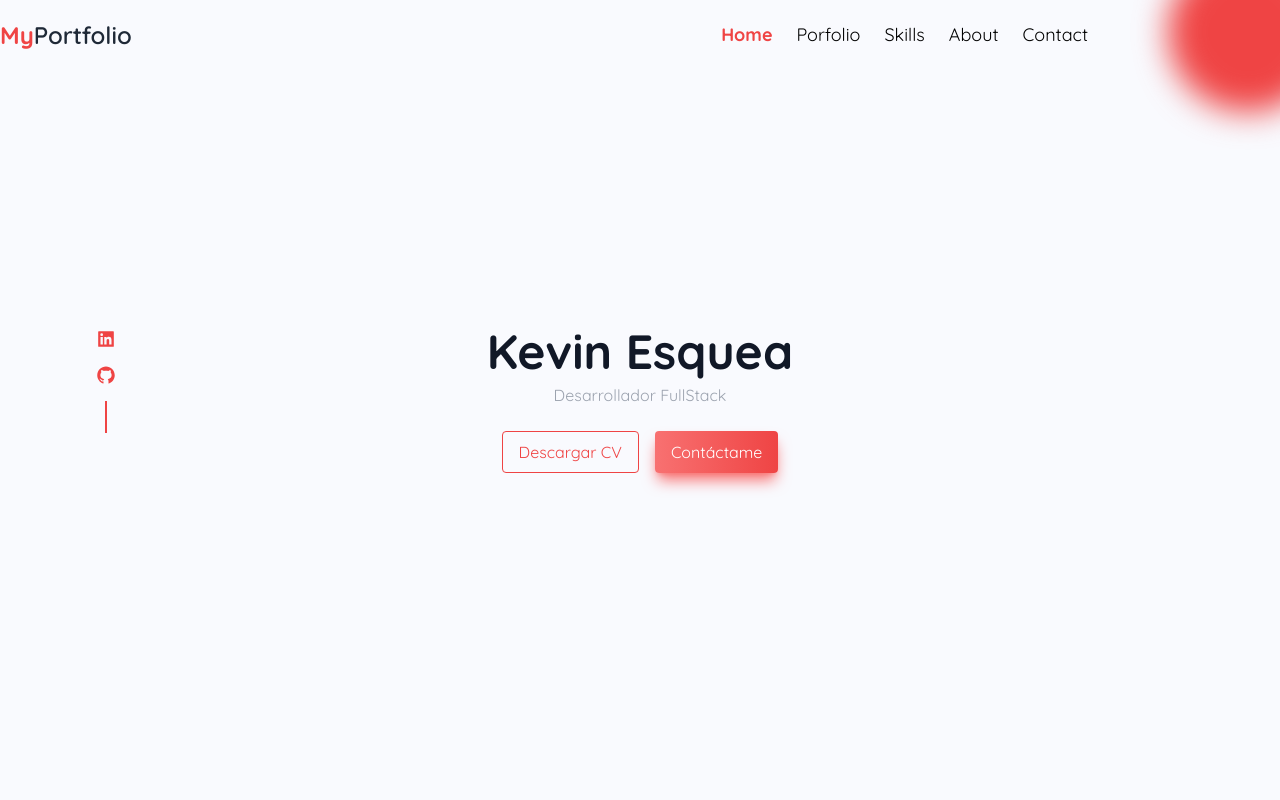
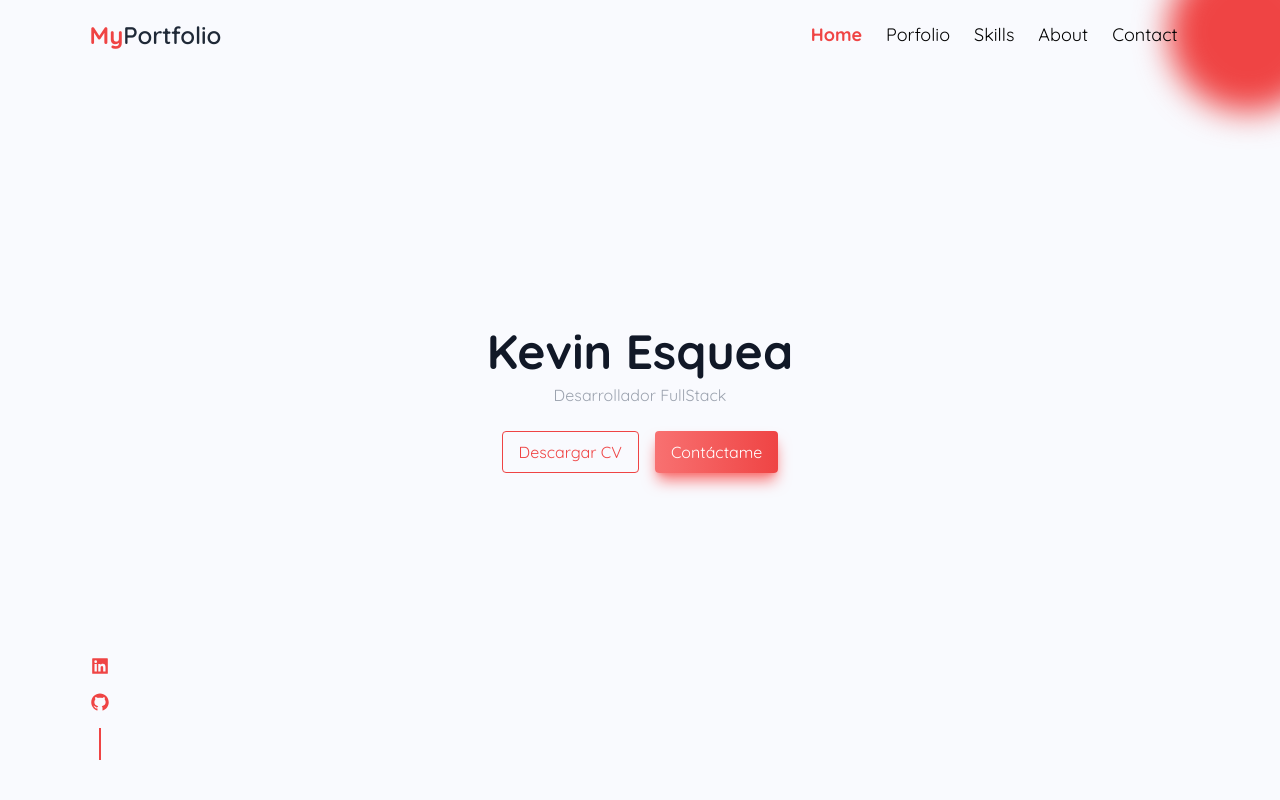
Before and after one commit to kevinesquea17/KevinEsquea-Portfolio, a React (Vite) app: page / in a window 1280 px wide. Shown: the top 800 px of the page. Built offline with nearby package versions, Linux system fonts and the light colour scheme.

Commit message:
cambios en el header

```diff
--- a/src/App.jsx
+++ b/src/App.jsx
@@ -4,6 +4,7 @@ import Header from './components/Header'
 import Skills from './components/Skills'
 import Contact from './components/Contact'
 import Portfolio from './components/Portfolio'
+import {AiFillGithub, AiFillLinkedin} from 'react-icons/ai'
 
 
 
@@ -17,6 +18,11 @@ const App = () => {
         <div className='bg-red-500 w-40 h-40 rounded-full blur-lg absolute -right-12 -top-12'></div>
         <Navbar />
         <Header />
+        <div className='absolute sm:left-[7%] left-[5%] sm:bottom-10 bottom-[5%] flex flex-col space-y-4 items-center'>
+          <AiFillLinkedin className="text-xl text-red-500" />
+          <AiFillGithub className='text-xl text-red-500' />
+          <div className='h-8 w-[2px] bg-red-500'></div>
+        </div>
       </section>
       <Portfolio />
       <Skills />
--- a/src/components/Header.jsx
+++ b/src/components/Header.jsx
@@ -1,5 +1,5 @@
 import React from 'react'
-import {AiFillGithub, AiFillLinkedin} from 'react-icons/ai'
+
 
 const Header = () => {
   return (
@@ -11,11 +11,7 @@ const Header = () => {
               <button className='border-[1px] border-red-500 text-red-500 px-4 py-2 rounded'>Descargar CV</button>
               <button className='bg-gradient-to-r from-red-400 to-red-500 px-4 py-2 rounded text-white shadow-lg shadow-red-400'>Contáctame</button>
             </div>
-            <div className='absolute left-0 bottom-10 flex flex-col space-y-4 items-center'>
-              <AiFillLinkedin className="text-xl text-red-500" />
-              <AiFillGithub className='text-xl text-red-500' />
-              <div className='h-8 w-[2px] bg-red-500'></div>
-            </div>
+
         </div>
         <div className='border-l-8 border-r-8 border-solid border-red-400 absolute top-10 left-12'></div>
     </div>
--- a/src/components/Navbar.jsx
+++ b/src/components/Navbar.jsx
@@ -7,7 +7,7 @@ const Navbar = () => {
   const [showMenu, setShowMenu] = useState(false)
 
   return (
-    <header className='flex justify-between items-center h-[70px] sm:w-[85%] w-[100%] sm:p-0 px-4 mx-auto absolute top-0 left-0 z-10'>
+    <header className='flex justify-between items-center h-[70px] sm:w-[85%] w-[100%] sm:p-0 px-4 mx-auto absolute top-0 left-[7%] z-10'>
         <h2 className='text-red-500 text-2xl font-bold'>My<span className='text-gray-800 font-semibold'>Portfolio</span></h2>
         <nav className={`${showMenu ? 'absolute sm:relative flex-col px-4 sm:p-0 bg-white items-center space-y-4 sm:space-y-0 sm:bg-transparent sm:flex-row top-16 sm:top-0 left-0 w-full sm:w-fit' : 'hidden sm:flex'} flex sm:space-x-6 text-lg`}>
             <a href="#" className='text-red-500 font-bold'>Home</a>
```
